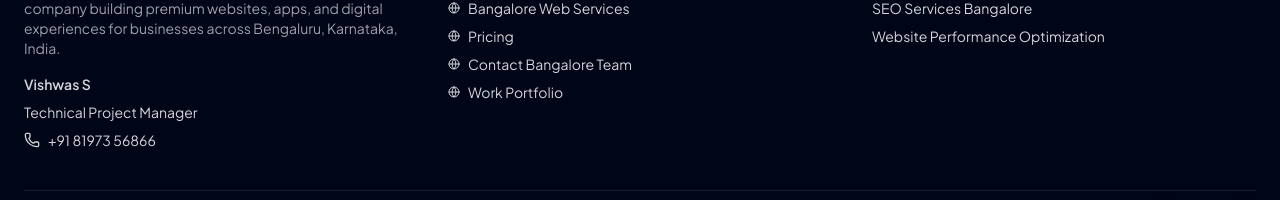
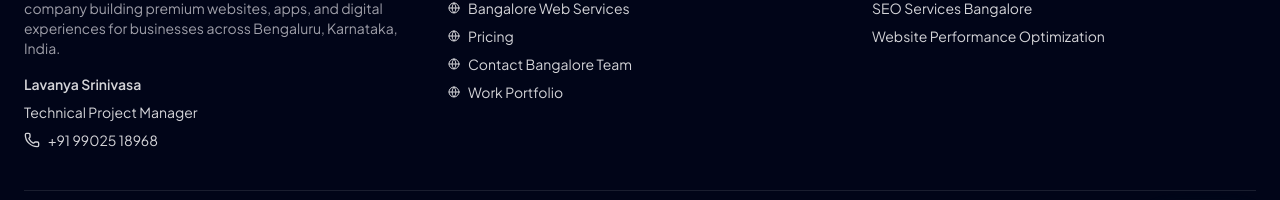
Before and after one commit to monishlege/HEXA, a Next.js app: page / in a window 1280 px wide. Shown: the part 5862-6062 px from the top of the page. Built offline with nearby package versions, Linux system fonts and the light colour scheme; no server answers.

Commit message:
Update contact details

```diff
--- a/src/components/Footer.tsx
+++ b/src/components/Footer.tsx
@@ -28,11 +28,11 @@ export default function Footer() {
               HEXACORE ROYAL — Bangalore web agency and software company building premium websites, apps, and digital experiences for businesses across Bengaluru, Karnataka, India.
             </p>
             <div className="mt-4 space-y-2 text-sm text-zinc-300">
-              <div className="font-semibold">Vishwas S</div>
+              <div className="font-semibold">Lavanya Srinivasa</div>
               <div>Technical Project Manager</div>
-              <a href="https://wa.me/918197356866" target="_blank" rel="noopener noreferrer" className="flex items-center gap-2 hover:text-cyan-300">
+              <a href="https://wa.me/919902518968" target="_blank" rel="noopener noreferrer" className="flex items-center gap-2 hover:text-cyan-300">
                 <Phone className="size-4" />
-                +91 81973 56866
+                +91 99025 18968
               </a>
             </div>
           </div>
```
